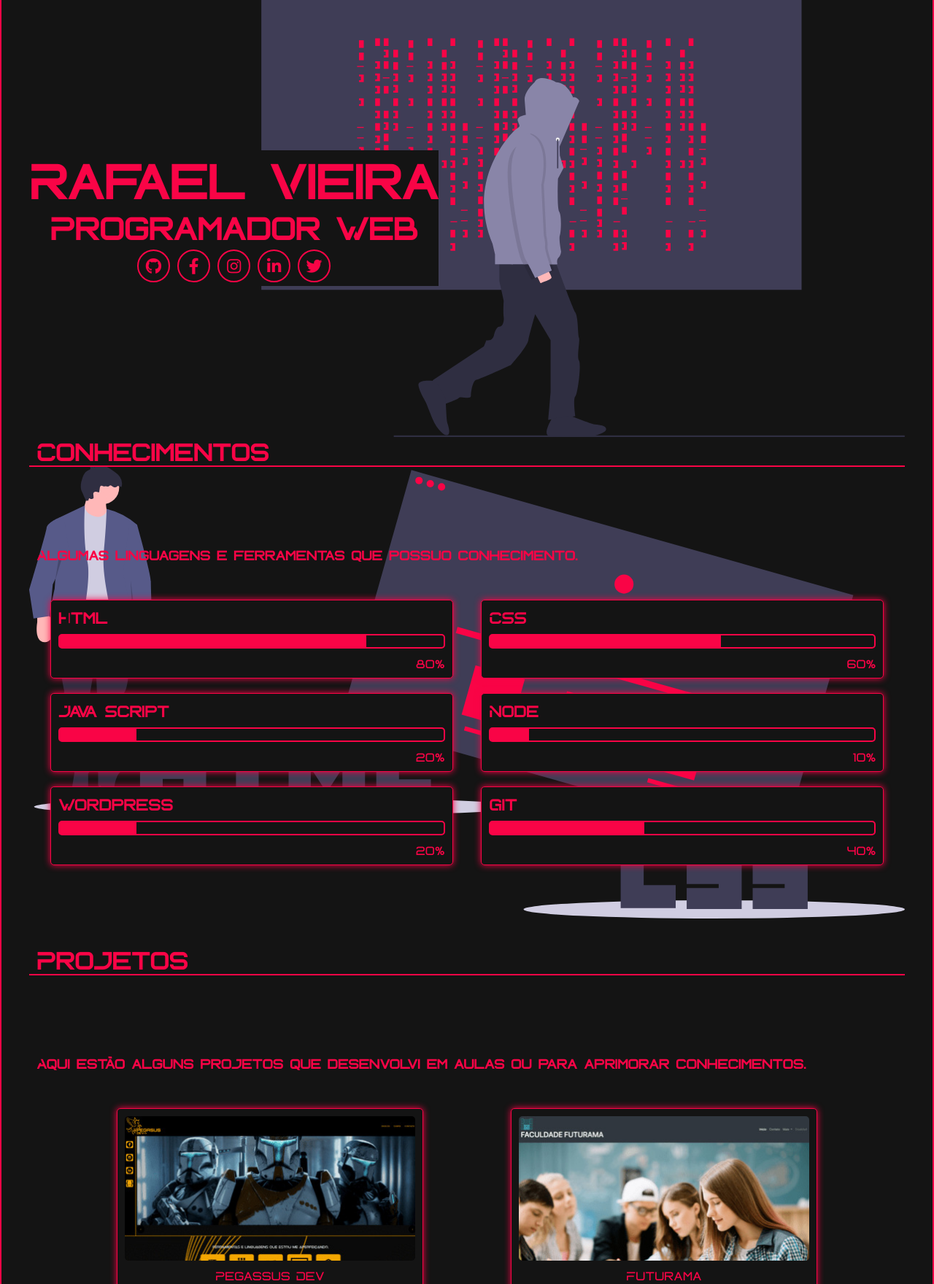
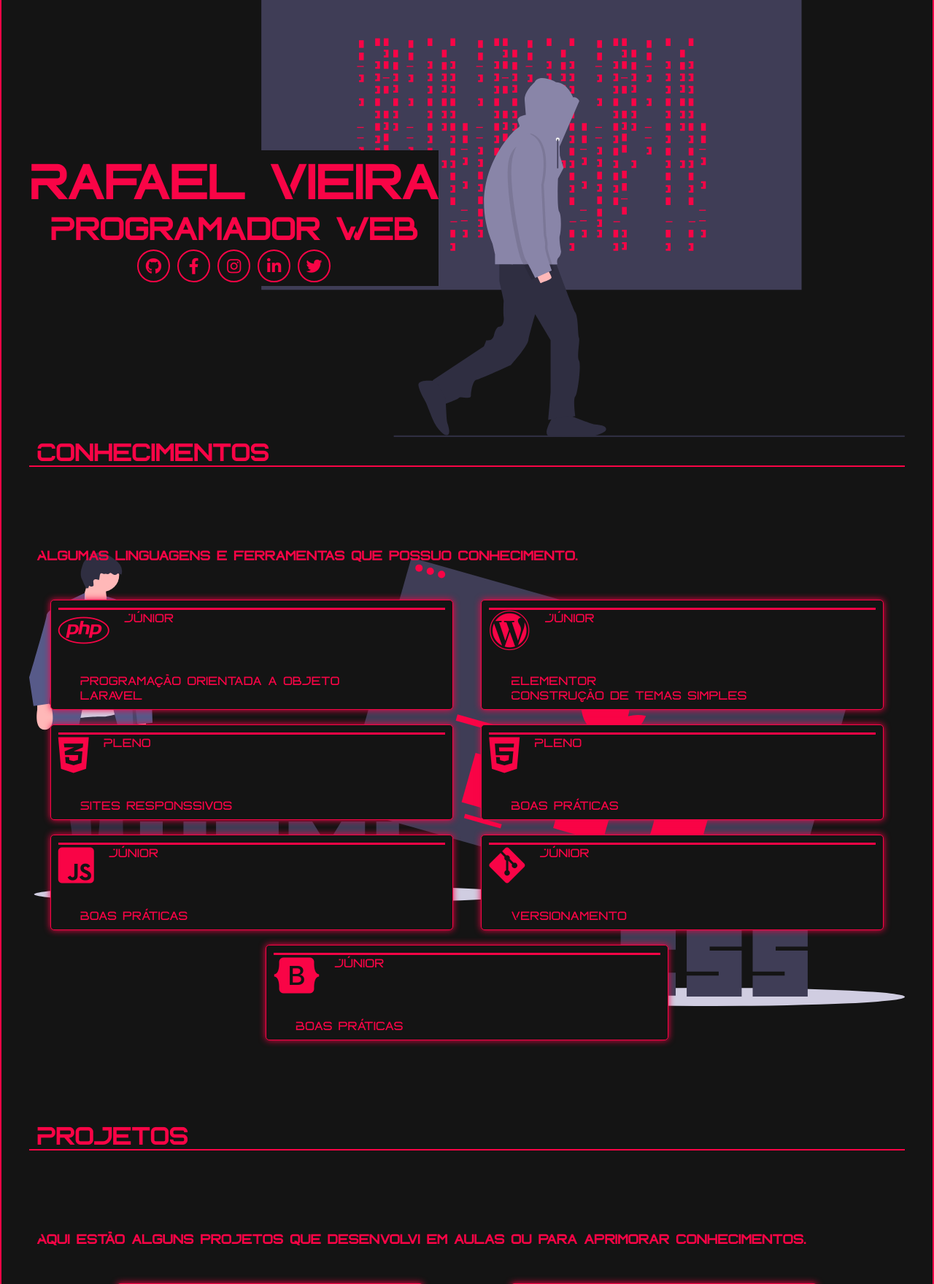
Before and after one commit to rafaeldevcode/portifolio-html, a PHP site: page / in a window 1280 px wide. Shown: the part 113-1873 px from the top of the page at 73% size. Run offline with PHP 8.4, Linux system fonts and the light colour scheme.

Commit message:
Alterando design dos cards de conhecimentos

```diff
--- a/css/style.css
+++ b/css/style.css
@@ -269,12 +269,31 @@ body{
     transform: scale(1.02);
 }
 
-.conhecimentos .colecao-card .card h5{
+.conhecimentos .colecao-card .card .titulo{
+    display: flex;
+    align-items: flex-start;
+    border: none;
+    border-top: 3px solid var(--cor-principal);
+    color: var(--cor-principal);
+    margin: 0;
+}
+
+.conhecimentos .colecao-card .card .titulo i{
+    font-size: 3.5em;
+    margin-right: 20px;
+}
+
+.conhecimentos .colecao-card .card .lista-conhecimentos{
+    color: var(--cor-principal);
+    margin: 30px 0 0 30px;
+}
+
+/* .conhecimentos .colecao-card .card h5{
     font-size: 1.3em;
     color: var(--cor-principal);
-}
+} */
 
-.conhecimentos .colecao-card .card .progresso{
+/* .conhecimentos .colecao-card .card .progresso{
     width: 100%;
     display: flex;
     flex-direction: column;
@@ -292,16 +311,16 @@ body{
     width: 0;
     height: 100%;
     background: var(--cor-principal);
-}
+} */
 
 
 
-.conhecimentos .colecao-card .card .progresso span{
+/* .conhecimentos .colecao-card .card .progresso span{
     color: var(--cor-principal);
     font-size: 1em;
     width: 100%;
     text-align: right;
-}
+} */
 
 /* .conhecimentos .colecao-card .card .progresso span::before{
     content: "";
@@ -313,14 +332,14 @@ body{
     height: 25px;
 } */
 
-.conhecimentos .colecao-card .card .aprendizado{
+/* .conhecimentos .colecao-card .card .aprendizado{
     display: none;
 }
 
 .conhecimentos .colecao-card .card .aprendizado ul li{
     color: var(--cor-principal);
     font-size: 1em;
-}
+} */
 
 /* /////////////// PROJETOS ////////////// */
 .projetos{
--- a/index.html
+++ b/index.html
@@ -146,51 +146,82 @@
 
             <div class="colecao-card">
                 <div class="card mostrar">
-                    <h5>Html</h5>
-                    <div class="progresso">
-                        <div class="barra"><div class="barra-progresso html"></div></div>
-                        <span>80%</span>
+                    <div class="titulo">
+                        <i class="fab fa-php"></i>
+                        <span>Júnior</span>
                     </div>
+
+                    <ul class="lista-conhecimentos">
+                        <li>Programação orientada a objeto</li>
+                        <li>Laravel</li>
+                    </ul>
                 </div>
 
                 <div class="card mostrar">
-                    <h5>CSS</h5>
-                    <div class="progresso">
-                        <div class="barra"><div class="barra-progresso css"></div></div>
-                        <span>60%</span>
+                    <div class="titulo">
+                        <i class="fab fa-wordpress"></i>
+                        <span>Júnior</span>
                     </div>
+
+                    <ul class="lista-conhecimentos">
+                        <li>Elementor</li>
+                        <li>Construção de temas simples</li>
+                    </ul>
                 </div>
 
                 <div class="card mostrar">
-                    <h5>Java Script</h5>
-                    <div class="progresso">
-                        <div class="barra"><div class="barra-progresso js"></div></div>
-                        <span>20%</span>
+                    <div class="titulo">
+                        <i class="fab fa-css3-alt"></i>
+                        <span>Pleno</span>
                     </div>
+
+                    <ul class="lista-conhecimentos">
+                        <li>Sites responssivos</li>
+                    </ul>
                 </div>
 
                 <div class="card mostrar">
-                    <h5>Node</h5>
-                    <div class="progresso">
-                        <div class="barra"><div class="barra-progresso node"></div></div>
-                        <span>10%</span>
+                    <div class="titulo">
+                        <i class="fab fa-html5"></i>
+                        <span>Pleno</span>
                     </div>
+
+                    <ul class="lista-conhecimentos">
+                        <li>Boas práticas</li>
+                    </ul>
                 </div>
 
                 <div class="card mostrar">
-                    <h5>Wordpress</h5>
-                    <div class="progresso">
-                        <div class="barra"><div class="barra-progresso wordpress"></div></div>
-                        <span>20%</span>
+                    <div class="titulo">
+                        <i class="fab fa-js-square"></i>
+                        <span>Júnior</span>
                     </div>
+
+                    <ul class="lista-conhecimentos">
+                        <li>Boas práticas</li>
+                    </ul>
                 </div>
 
                 <div class="card mostrar">
-                    <h5>Git</h5>
-                    <div class="progresso">
-                        <div class="barra"><div class="barra-progresso git"></div></div>
-                        <span>40%</span>
+                    <div class="titulo">
+                        <i class="fab fa-git-alt"></i>
+                        <span>Júnior</span>
                     </div>
+
+                    <ul class="lista-conhecimentos">
+                        <li>Versionamento</li>
+                    </ul>
+                </div>
+
+                <div class="card mostrar">
+                    <div class="titulo">
+                        <i class="fab fa-bootstrap"></i>
+                        <span>Júnior</span>
+                    </div>
+
+                    <ul class="lista-conhecimentos">
+                        <li>Boas práticas</li>
+                    </ul>
                 </div>
             </div>
         </section>
@@ -361,12 +392,6 @@
 
             <div class="colecao-card">
                 <div class="card">
-                    <p>Php</p>
-                    <img src="./images/php.png" alt="PHP">
-                    <span>Em andamento</span>
-                </div>
-
-                <div class="card">
                     <p>UX & UI Design</p>
                     <img src="./images/ux-ui.png" alt="UX & UI">
                     <span>Futuramente</span>
@@ -399,12 +424,6 @@
                 <div class="card">
                     <p>API</p>
                     <img src="./images/api.png" alt="API">
-                    <span>Futuramente</span>
-                </div>
-
-                <div class="card">
-                    <p>Bootstrap</p>
-                    <img src="./images/bootstrap.png" alt="API">
                     <span>Futuramente</span>
                 </div>
             </div>
```
